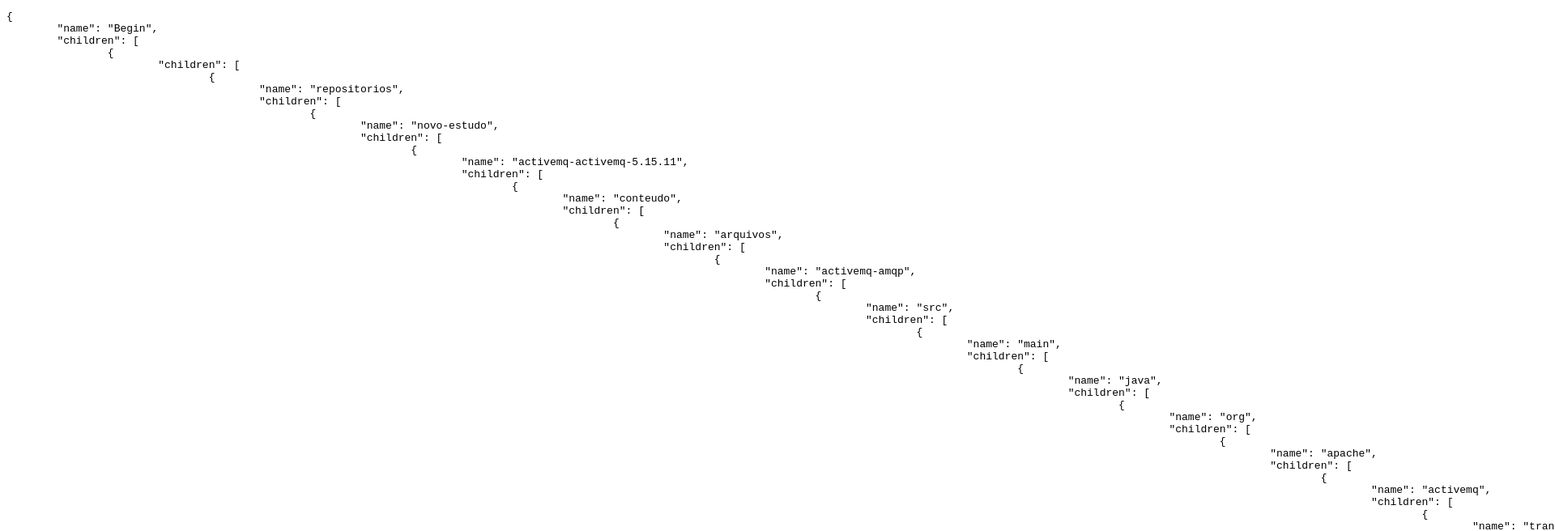
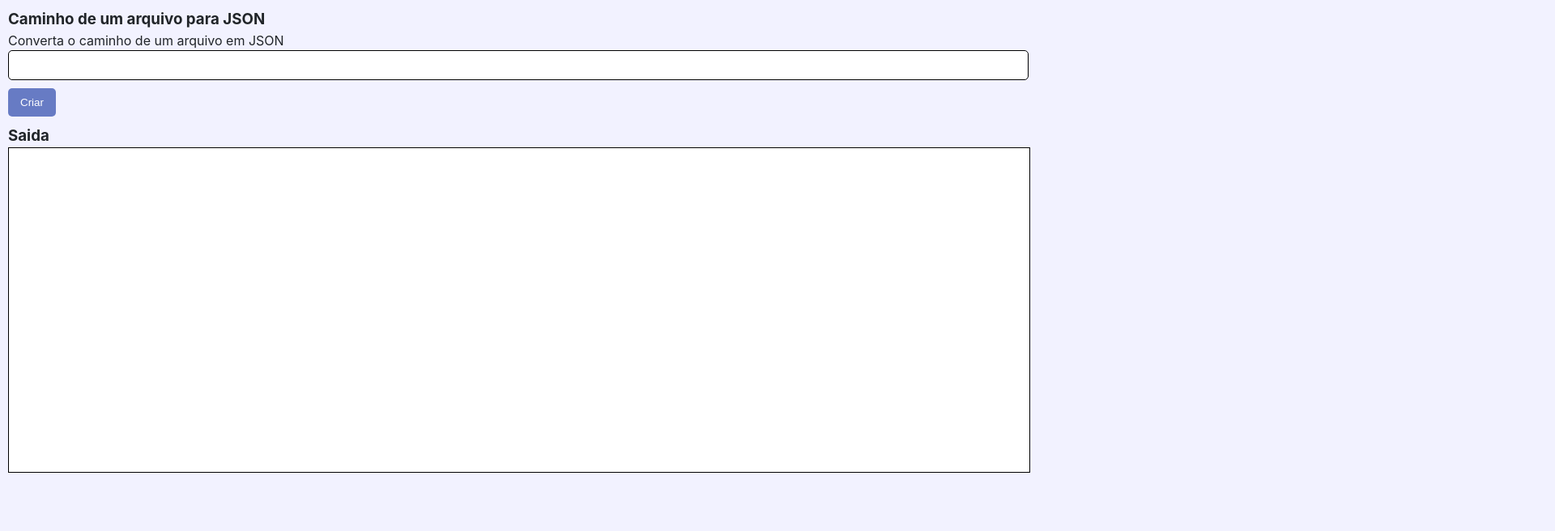
Before and after one commit to Diogoloiola/Hierarchical-json, a plain HTML site: page index.html in a window 1280 px wide. Shown: the top 656 px of the page at 81% size, 1920 px wide, since content can reach past the window. Drawn offline with Linux system fonts and the light colour scheme.

Commit message:
interface visual feita

```diff
--- a/index.html
+++ b/index.html
@@ -4,20 +4,48 @@
 <head>
     <meta charset="UTF-8">
     <meta name="viewport" content="width=device-width, initial-scale=1.0">
+    <link rel="stylesheet" href="style.css">
     <title>Document</title>
 </head>
 
 <body>
+    <div class="conteudo">
+        <div>
+            <h3>Caminho de um arquivo para JSON</h3>
+            <p>Converta o caminho de um arquivo em JSON</p>
+            <div>
+                <div>
+                    <input class="input" type="text">
+                </div>
+                <div class="mt-1">
+                    <button onclick="geraJSON()" class="btn btn-azul">Criar</button>
+                </div>
+            </div>
+        </div>
+        <div class="mt-1">
+            <div>
+                <h3>Saida</h3>
+            </div>
+            <div>
+                <div class="form textarea">
+
+                </div>
+            </div>
+        </div>
+    </div>
     <script src="hierarchicalJson.js"></script>
     <script>
-        let jsonHelper = new hierarchicalJson
-        jsonHelper.pushPath("D/repositorios/novo-estudo/activemq-activemq-5.15.11/conteudo/arquivos/activemq-amqp/src/main/java/org/apache/activemq/transport/amqp/AmqpProtocolConverter.java")
-        jsonHelper.pushPath("D/repositorios/novo-estudo/activemq-activemq-5.15.11/conteudo/arquivos/activemq-amqp/src/main/java/org/apache/AmqpProtocolConverter.java")
-        jsonHelper.creteDataObj()
-        jsonHelper.createHierarchicalJson()
-        document.body.innerHTML = '<pre>' +
-            JSON.stringify(jsonHelper.date, null, '\t')
-        '</pre>';
+        function geraJSON() {
+            let caminho = document.querySelector('input').value
+            let jsonHelper = new hierarchicalJson
+            jsonHelper.pushPath(caminho)
+            jsonHelper.creteDataObj()
+            jsonHelper.createHierarchicalJson()
+
+            document.querySelector('.textarea').innerHTML = '<pre>' +
+                JSON.stringify(jsonHelper.date, null, '\t')
+            '</pre>';
+        }
     </script>
 </body>
 
--- /dev/null
+++ b/style.css
@@ -0,0 +1,62 @@
+* {
+    margin: 0;
+    padding: 0;
+}
+
+body {
+    margin: 0;
+    font-family: -apple-system, BlinkMacSystemFont, "Segoe UI", Roboto, "Helvetica Neue", Arial, sans-serif, "Apple Color Emoji", "Segoe UI Emoji", "Segoe UI Symbol";
+    font-size: 1rem;
+    font-weight: 400;
+    line-height: 1.5;
+    color: #212529;
+    text-align: left;
+    background-color: #f2f2ff;
+}
+
+.conteudo {
+    padding: 10px;
+    box-sizing: border-box;
+}
+
+.input {
+    display: block;
+    width: 100%;
+    border: none;
+    outline: none;
+    border: 1px solid #000;
+    box-sizing: border-box;
+    padding: 10px;
+    border-radius: 5px;
+}
+
+.btn {
+    display: block;
+    border: none;
+    outline: none;
+    padding: 10px 15px;
+    border-radius: 5px;
+}
+
+.btn-azul {
+    background-color: #677BC4;
+    color: #fff
+}
+
+.btn:hover {
+    cursor: pointer;
+}
+
+.textarea {
+    width: 100%;
+    height: 400px;
+    outline: none;
+    resize: none;
+    background-color: #fff;
+    border: 1px solid #000;
+    overflow-y: auto;
+}
+
+.mt-1 {
+    margin-top: 10px;
+}
```
